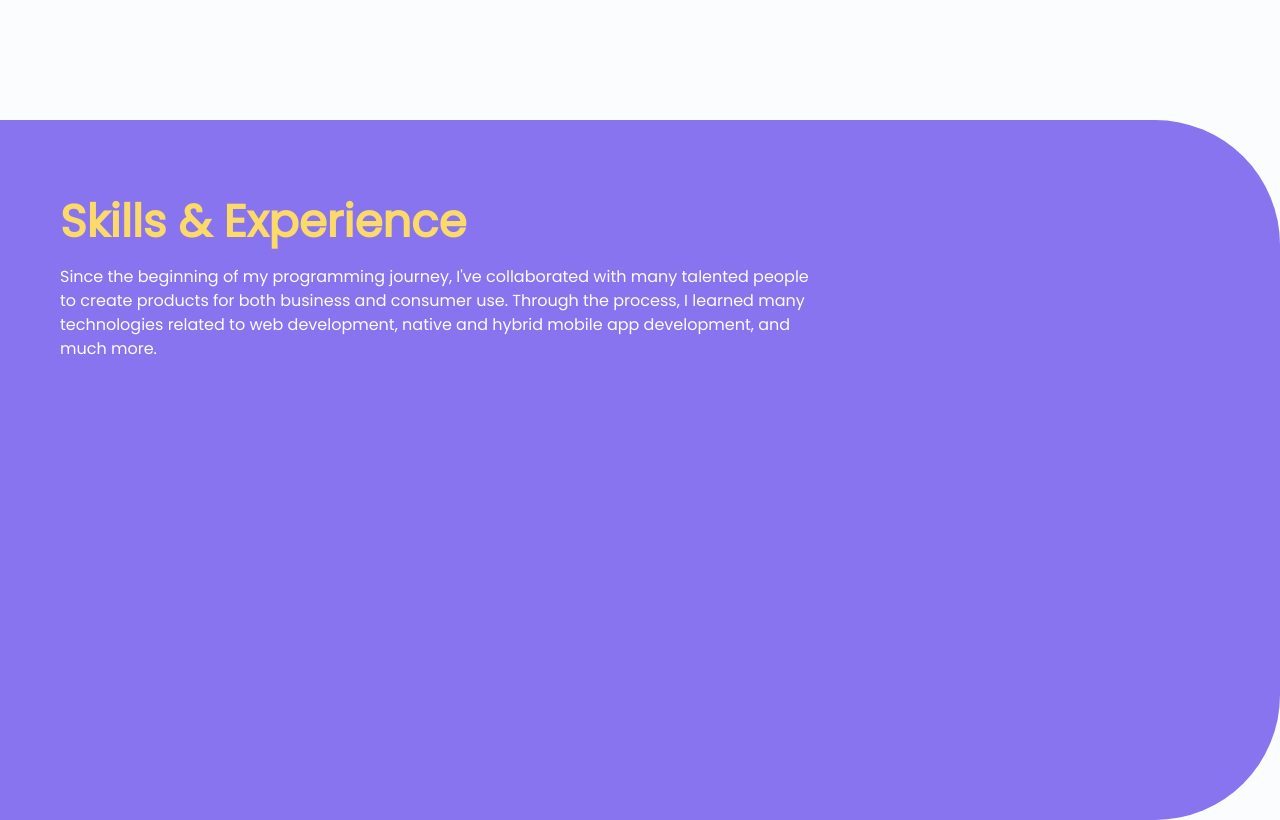
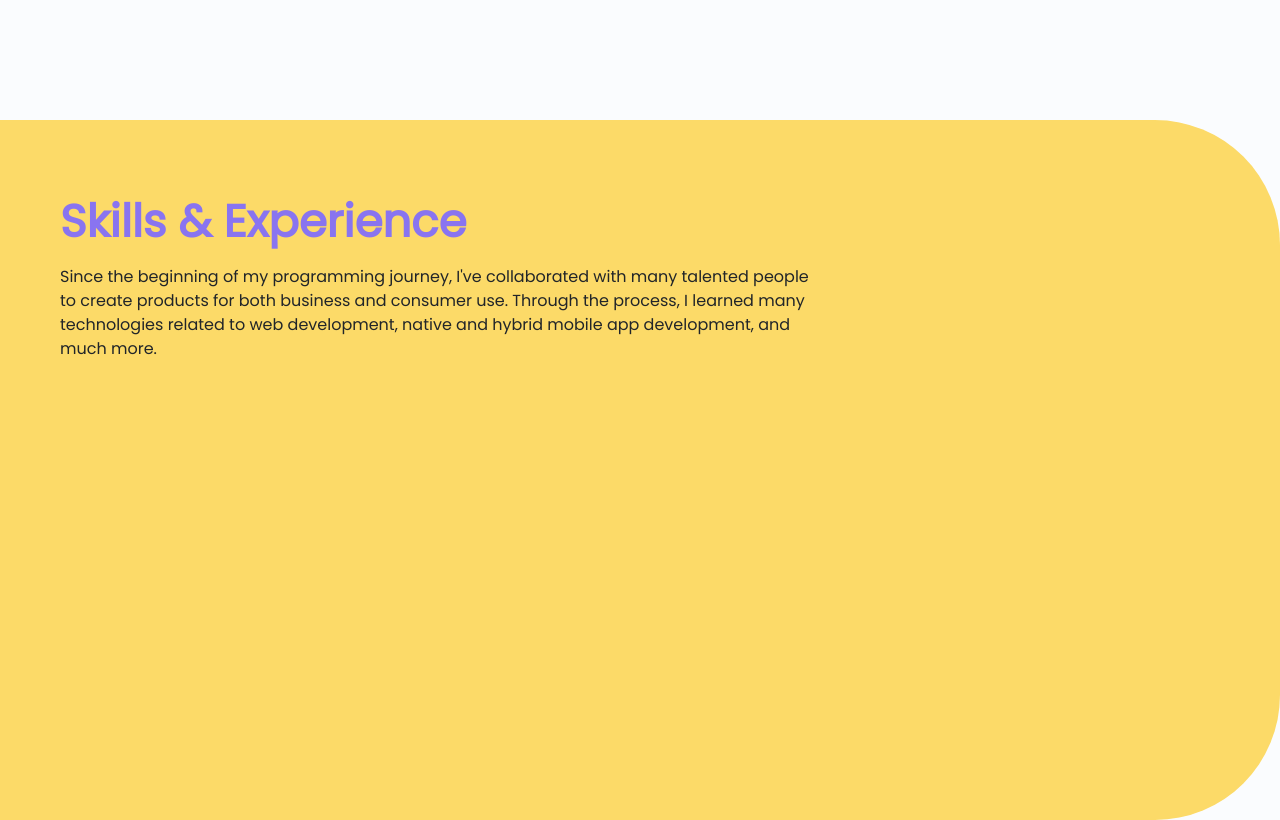
Before and after one commit to kevinnammour/kevedvoc, a React (Create React App) app: page / in a window 1280 px wide. Shown: the part 680-1500 px from the top of the page. Built offline with nearby package versions, Linux system fonts and the light colour scheme.

Commit message:
yellow test

```diff
--- a/src/components/skills/skills.scss
+++ b/src/components/skills/skills.scss
@@ -5,7 +5,7 @@ $yellow: #fcda68;
 $bg: #fafcfe;
 
 .skills-wrapper {
-  background-color: $purple;
+  background-color: $yellow;
   border-radius: 0px 125px 125px 0px;
 
   .skills-content {
@@ -16,13 +16,13 @@ $bg: #fafcfe;
     .skills-header {
       font-size: 45px;
       font-weight: bold;
-      color: $yellow;
+      color: $purple;
     }
 
     .skills-desc {
       max-width: 750px;
       width: 100%;
-      color: $bg;
+      color: $black;
     }
   }
 }
```
